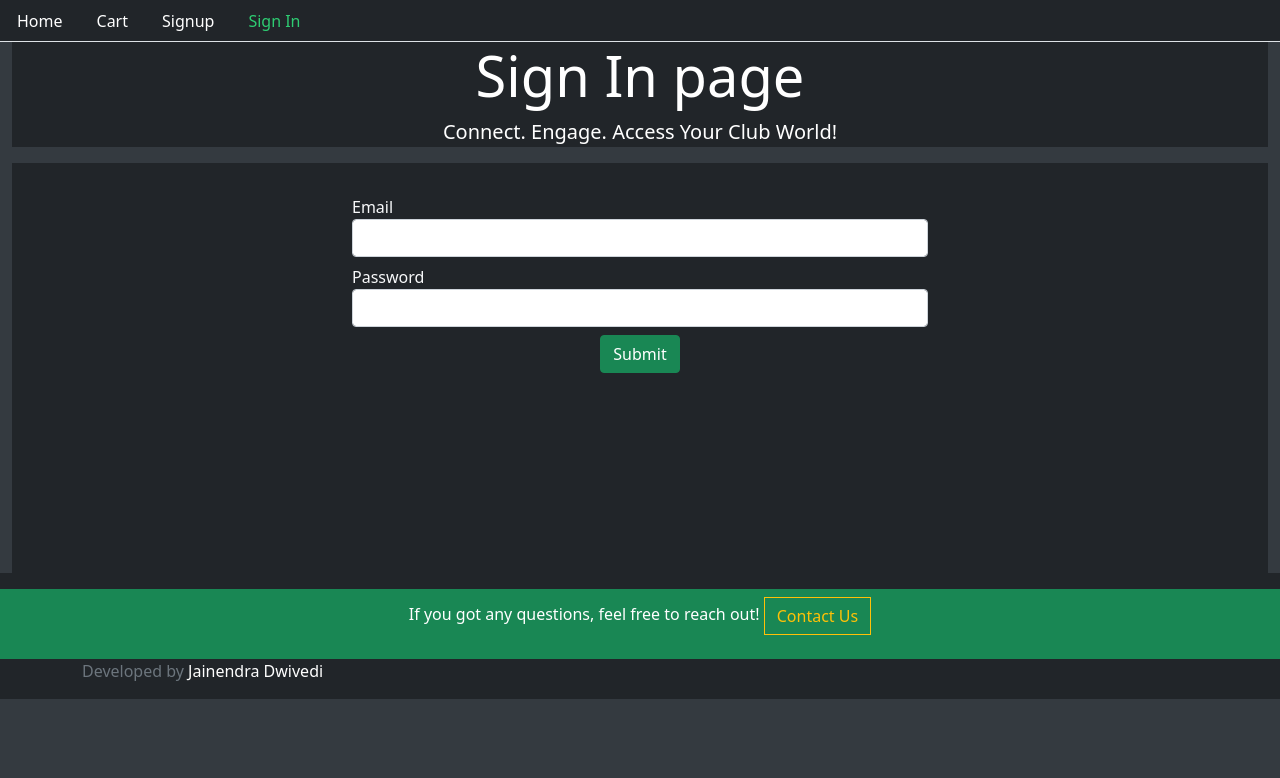
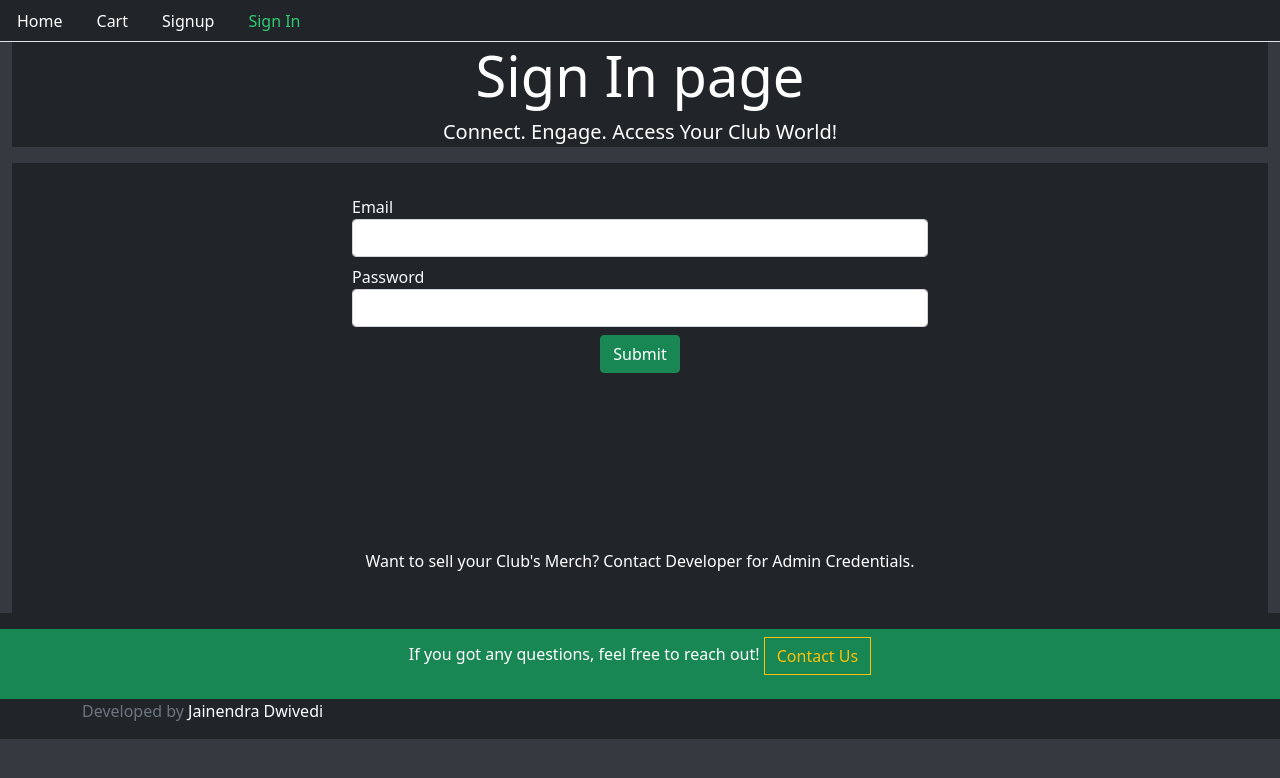
Before and after one commit to JainendraDwivedi/UniThreads, a React (Create React App) app in the folder projfrontend/: page /signin in a window 1280 px wide. Shown: the top 778 px of the page. Built offline with nearby package versions, Linux system fonts and the light colour scheme.

Commit message:
admin credentials on signin page

```diff
--- a/projfrontend/src/user/Signin.js
+++ b/projfrontend/src/user/Signin.js
@@ -137,7 +137,7 @@ const Signin = () => {
       {errorMessage()}
       {signInForm()}
       {performRedirect()}
-      {/* <p className="text-white text-center">{JSON.stringify(values)}</p> */}
+      <p className="text-white text-center">Want to sell your Club's Merch? Contact Developer for Admin Credentials.</p>
     </Base>
   );
 };
```
